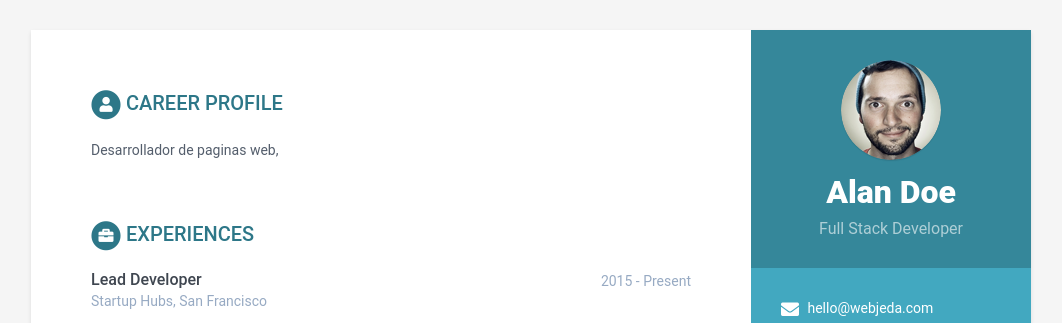
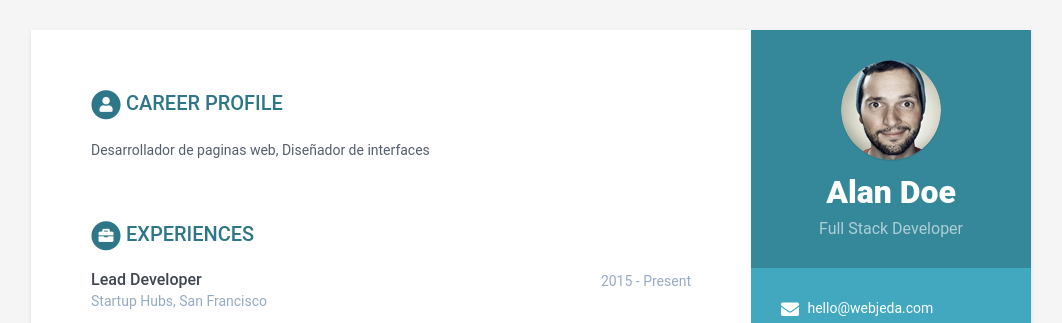
Before and after one commit to KevinC99/good-birch-4e19a, a Jekyll site: the page built from index.html, in a window 1280 px wide. Shown: the top 323 px of the page, without its empty margins (109-1171 px from the left). Built offline with Jekyll 4.4.1, drawn with Linux system fonts in a browser that asks for light colours.

Commit message:
data.yml: updated summary in career-profile

```diff
--- a/_data/data.yml
+++ b/_data/data.yml
@@ -33,7 +33,7 @@ sidebar:
       link: null
 career-profile:
   title: Career Profile
-  summary: ' Desarrollador de paginas web, '
+  summary: ' Desarrollador de paginas web, Diseñador de interfaces'
 education:
   - degree: MSc in Computer Science
     university: University of London
```
